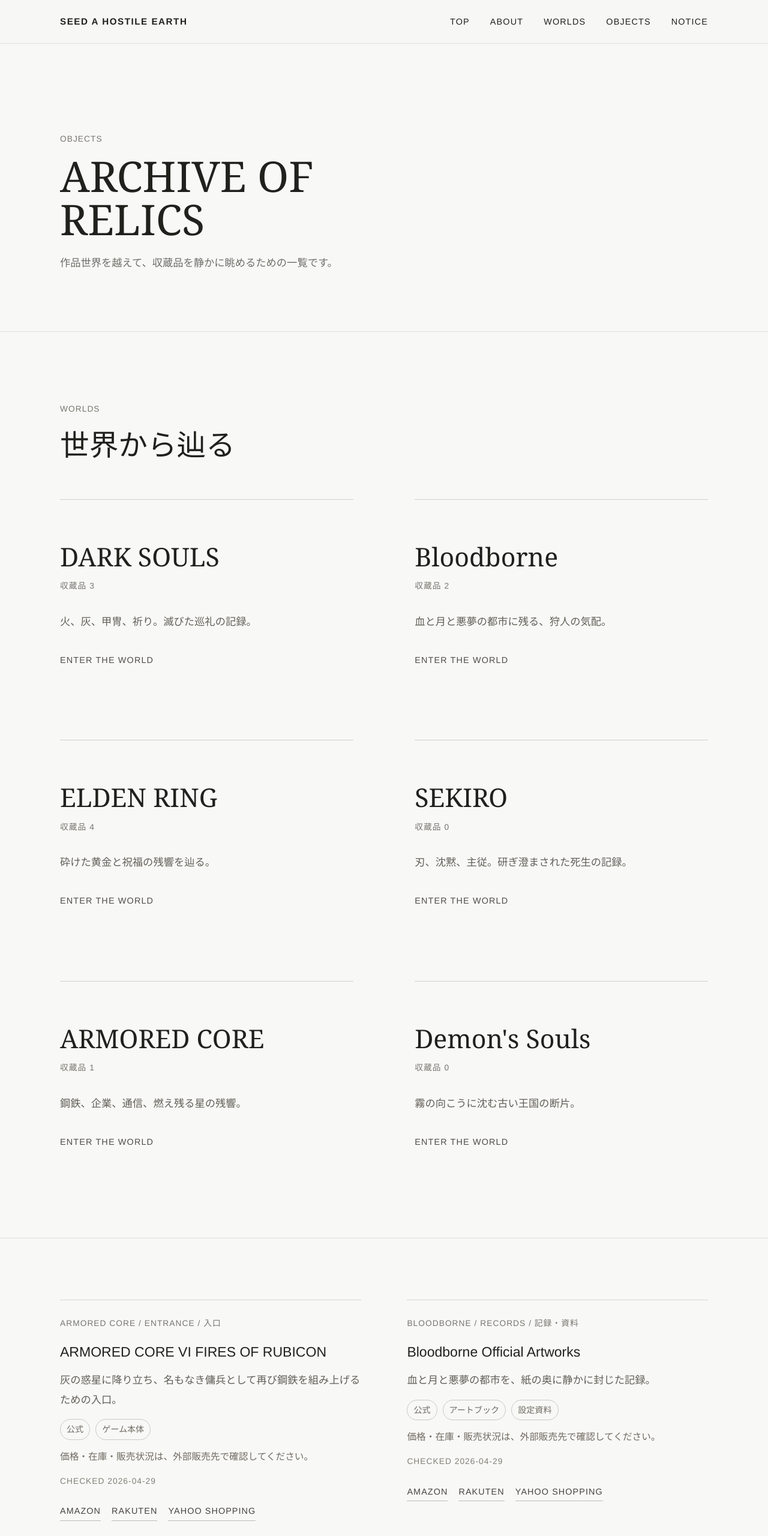
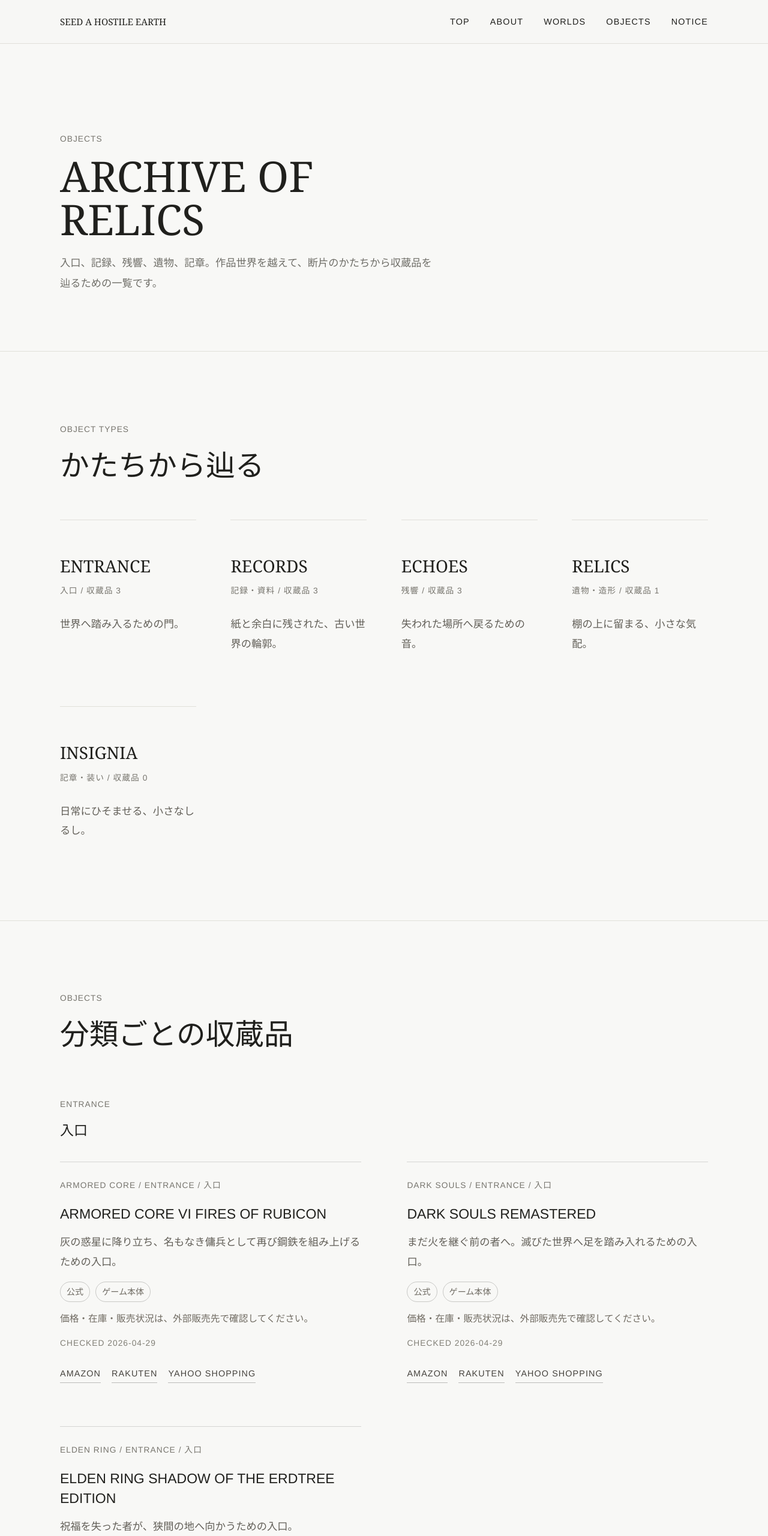
Before and after one commit to ailabgpt0125/from_article, a plain HTML site: page objects/index.html in a window 1280 px wide. Shown: the top 2560 px of the page at 60% size. Drawn offline with Linux system fonts and the light colour scheme.

Commit message:
Save current archive page updates

```diff
--- a/objects/index.html
+++ b/objects/index.html
@@ -30,47 +30,44 @@
       <div class="container">
         <p class="eyebrow">OBJECTS</p>
         <h1>ARCHIVE OF<br>RELICS</h1>
-        <p class="lead">作品世界を越えて、収蔵品を静かに眺めるための一覧です。</p>
+        <p class="lead">入口、記録、残響、遺物、記章。作品世界を越えて、断片のかたちから収蔵品を辿るための一覧です。</p>
       </div>
     </section>
     <section class="section">
       <div class="container">
-        <div class="section-heading"><p class="eyebrow">WORLDS</p><h2>世界から辿る</h2></div>
-        <div class="quiet-grid quiet-grid--worlds"><a class="quiet-card world-card" href="../worlds/dark-souls/">
-    <strong>DARK SOULS</strong>
-    <small>収蔵品 3</small>
-    <p>火、灰、甲冑、祈り。滅びた巡礼の記録。</p>
-    <em>ENTER THE WORLD</em>
-  </a><a class="quiet-card world-card" href="../worlds/bloodborne/">
-    <strong>Bloodborne</strong>
-    <small>収蔵品 2</small>
-    <p>血と月と悪夢の都市に残る、狩人の気配。</p>
-    <em>ENTER THE WORLD</em>
-  </a><a class="quiet-card world-card" href="../worlds/elden-ring/">
-    <strong>ELDEN RING</strong>
-    <small>収蔵品 4</small>
-    <p>砕けた黄金と祝福の残響を辿る。</p>
-    <em>ENTER THE WORLD</em>
-  </a><a class="quiet-card world-card" href="../worlds/sekiro/">
-    <strong>SEKIRO</strong>
-    <small>収蔵品 0</small>
-    <p>刃、沈黙、主従。研ぎ澄まされた死生の記録。</p>
-    <em>ENTER THE WORLD</em>
-  </a><a class="quiet-card world-card" href="../worlds/armored-core/">
-    <strong>ARMORED CORE</strong>
-    <small>収蔵品 1</small>
-    <p>鋼鉄、企業、通信、燃え残る星の残響。</p>
-    <em>ENTER THE WORLD</em>
-  </a><a class="quiet-card world-card" href="../worlds/demons-souls/">
-    <strong>Demon's Souls</strong>
-    <small>収蔵品 0</small>
-    <p>霧の向こうに沈む古い王国の断片。</p>
-    <em>ENTER THE WORLD</em>
+        <div class="section-heading"><p class="eyebrow">OBJECT TYPES</p><h2>かたちから辿る</h2></div>
+        <div class="quiet-grid quiet-grid--types"><a class="quiet-card type-card" href="#entrance">
+    <strong>ENTRANCE</strong>
+    <small>入口 / 収蔵品 3</small>
+    <p>世界へ踏み入るための門。</p>
+  </a><a class="quiet-card type-card" href="#records">
+    <strong>RECORDS</strong>
+    <small>記録・資料 / 収蔵品 3</small>
+    <p>紙と余白に残された、古い世界の輪郭。</p>
+  </a><a class="quiet-card type-card" href="#echoes">
+    <strong>ECHOES</strong>
+    <small>残響 / 収蔵品 3</small>
+    <p>失われた場所へ戻るための音。</p>
+  </a><a class="quiet-card type-card" href="#relics">
+    <strong>RELICS</strong>
+    <small>遺物・造形 / 収蔵品 1</small>
+    <p>棚の上に留まる、小さな気配。</p>
+  </a><a class="quiet-card type-card" href="#insignia">
+    <strong>INSIGNIA</strong>
+    <small>記章・装い / 収蔵品 0</small>
+    <p>日常にひそませる、小さなしるし。</p>
   </a></div>
       </div>
     </section>
     <section class="section">
-      <div class="container"><div class="object-grid" data-product-list="objects"><article class="object-card product-card" data-product-card data-category="games" data-series="ARMORED CORE">
+      <div class="container">
+        <div class="section-heading"><p class="eyebrow">OBJECTS</p><h2>分類ごとの収蔵品</h2></div>
+        <div class="world-type-stack"><section class="object-type-section" id="entrance">
+          <div class="section-heading section-heading--compact">
+            <p class="eyebrow">ENTRANCE</p>
+            <h3>入口</h3>
+          </div>
+          <div class="object-grid" data-product-list="objects-entrance"><article class="object-card product-card" data-product-card data-category="games" data-series="ARMORED CORE">
       <div class="object-card__body">
         <p class="object-world">ARMORED CORE / ENTRANCE / 入口</p>
         <h3>ARMORED CORE VI FIRES OF RUBICON</h3>
@@ -81,7 +78,34 @@
         <div class="object-links" aria-label="External links"><a href="https://www.amazon.co.jp/s?k=ARMORED+CORE+VI+FIRES+OF+RUBICON" target="_blank" rel="nofollow sponsored noopener">Amazon</a><a href="https://search.rakuten.co.jp/search/mall/ARMORED+CORE+VI/" target="_blank" rel="nofollow sponsored noopener">Rakuten</a><a href="https://shopping.yahoo.co.jp/search?p=ARMORED+CORE+VI" target="_blank" rel="nofollow sponsored noopener">Yahoo Shopping</a></div>
       </div>
     </article>
-<article class="object-card product-card" data-product-card data-category="books" data-series="Bloodborne">
+<article class="object-card product-card" data-product-card data-category="games" data-series="DARK SOULS">
+      <div class="object-card__body">
+        <p class="object-world">DARK SOULS / ENTRANCE / 入口</p>
+        <h3>DARK SOULS REMASTERED</h3>
+        <p class="object-description">まだ火を継ぐ前の者へ。滅びた世界へ足を踏み入れるための入口。</p>
+        <div class="tag-list"><span>公式</span><span>ゲーム本体</span></div>
+        <p class="object-note">価格・在庫・販売状況は、外部販売先で確認してください。</p>
+        <p class="object-checked">Checked 2026-04-29</p>
+        <div class="object-links" aria-label="External links"><a href="https://www.amazon.co.jp/s?k=DARK+SOULS+REMASTERED" target="_blank" rel="nofollow sponsored noopener">Amazon</a><a href="https://search.rakuten.co.jp/search/mall/DARK+SOULS+REMASTERED/" target="_blank" rel="nofollow sponsored noopener">Rakuten</a><a href="https://shopping.yahoo.co.jp/search?p=DARK+SOULS+REMASTERED" target="_blank" rel="nofollow sponsored noopener">Yahoo Shopping</a></div>
+      </div>
+    </article>
+<article class="object-card product-card" data-product-card data-category="games" data-series="ELDEN RING">
+      <div class="object-card__body">
+        <p class="object-world">ELDEN RING / ENTRANCE / 入口</p>
+        <h3>ELDEN RING SHADOW OF THE ERDTREE EDITION</h3>
+        <p class="object-description">祝福を失った者が、狭間の地へ向かうための入口。</p>
+        <div class="tag-list"><span>公式</span><span>ゲーム本体</span><span>完全版</span></div>
+        <p class="object-note">価格・在庫・販売状況は、外部販売先で確認してください。</p>
+        <p class="object-checked">Checked 2026-04-29</p>
+        <div class="object-links" aria-label="External links"><a href="https://www.amazon.co.jp/s?k=ELDEN+RING+SHADOW+OF+THE+ERDTREE+EDITION" target="_blank" rel="nofollow sponsored noopener">Amazon</a><a href="https://search.rakuten.co.jp/search/mall/ELDEN+RING+SHADOW+OF+THE+ERDTREE+EDITION/" target="_blank" rel="nofollow sponsored noopener">Rakuten</a><a href="https://shopping.yahoo.co.jp/search?p=ELDEN+RING+SHADOW+OF+THE+ERDTREE+EDITION" target="_blank" rel="nofollow sponsored noopener">Yahoo Shopping</a></div>
+      </div>
+    </article></div>
+        </section><section class="object-type-section" id="records">
+          <div class="section-heading section-heading--compact">
+            <p class="eyebrow">RECORDS</p>
+            <h3>記録・資料</h3>
+          </div>
+          <div class="object-grid" data-product-list="objects-records"><article class="object-card product-card" data-product-card data-category="books" data-series="Bloodborne">
       <div class="object-card__body">
         <p class="object-world">Bloodborne / RECORDS / 記録・資料</p>
         <h3>Bloodborne Official Artworks</h3>
@@ -113,8 +137,13 @@
         <p class="object-checked">Checked 2026-04-29</p>
         <div class="object-links" aria-label="External links"><a href="https://www.amazon.co.jp/s?k=ELDEN+RING+OFFICIAL+ART+BOOK" target="_blank" rel="nofollow sponsored noopener">Amazon</a><a href="https://search.rakuten.co.jp/search/mall/ELDEN+RING+OFFICIAL+ART+BOOK/" target="_blank" rel="nofollow sponsored noopener">Rakuten</a><a href="https://shopping.yahoo.co.jp/search?p=ELDEN+RING+OFFICIAL+ART+BOOK" target="_blank" rel="nofollow sponsored noopener">Yahoo Shopping</a></div>
       </div>
-    </article>
-<article class="object-card product-card" data-product-card data-category="soundtracks" data-series="Bloodborne">
+    </article></div>
+        </section><section class="object-type-section" id="echoes">
+          <div class="section-heading section-heading--compact">
+            <p class="eyebrow">ECHOES</p>
+            <h3>残響</h3>
+          </div>
+          <div class="object-grid" data-product-list="objects-echoes"><article class="object-card product-card" data-product-card data-category="soundtracks" data-series="Bloodborne">
       <div class="object-card__body">
         <p class="object-world">Bloodborne / ECHOES / 残響</p>
         <h3>Bloodborne Original Soundtrack</h3>
@@ -146,8 +175,13 @@
         <p class="object-checked">Checked 2026-04-29</p>
         <div class="object-links" aria-label="External links"><a href="https://www.amazon.co.jp/s?k=ELDEN+RING+Original+Soundtrack" target="_blank" rel="nofollow sponsored noopener">Amazon</a><a href="https://search.rakuten.co.jp/search/mall/ELDEN+RING+Original+Soundtrack/" target="_blank" rel="nofollow sponsored noopener">Rakuten</a><a href="https://shopping.yahoo.co.jp/search?p=ELDEN+RING+Original+Soundtrack" target="_blank" rel="nofollow sponsored noopener">Yahoo Shopping</a></div>
       </div>
-    </article>
-<article class="object-card product-card" data-product-card data-category="figures" data-series="ELDEN RING">
+    </article></div>
+        </section><section class="object-type-section" id="relics">
+          <div class="section-heading section-heading--compact">
+            <p class="eyebrow">RELICS</p>
+            <h3>遺物・造形</h3>
+          </div>
+          <div class="object-grid" data-product-list="objects-relics"><article class="object-card product-card" data-product-card data-category="figures" data-series="ELDEN RING">
       <div class="object-card__body">
         <p class="object-world">ELDEN RING / RELICS / 遺物・造形</p>
         <h3>figma ELDEN RING 狼の戦鬼</h3>
@@ -157,29 +191,15 @@
         <p class="object-checked">Checked 2026-04-29</p>
         <div class="object-links" aria-label="External links"><a href="https://www.amazon.co.jp/s?k=figma+ELDEN+RING" target="_blank" rel="nofollow sponsored noopener">Amazon</a><a href="https://search.rakuten.co.jp/search/mall/figma+ELDEN+RING/" target="_blank" rel="nofollow sponsored noopener">Rakuten</a><a href="https://shopping.yahoo.co.jp/search?p=figma+ELDEN+RING" target="_blank" rel="nofollow sponsored noopener">Yahoo Shopping</a></div>
       </div>
-    </article>
-<article class="object-card product-card" data-product-card data-category="games" data-series="DARK SOULS">
-      <div class="object-card__body">
-        <p class="object-world">DARK SOULS / ENTRANCE / 入口</p>
-        <h3>DARK SOULS REMASTERED</h3>
-        <p class="object-description">まだ火を継ぐ前の者へ。滅びた世界へ足を踏み入れるための入口。</p>
-        <div class="tag-list"><span>公式</span><span>ゲーム本体</span></div>
-        <p class="object-note">価格・在庫・販売状況は、外部販売先で確認してください。</p>
-        <p class="object-checked">Checked 2026-04-29</p>
-        <div class="object-links" aria-label="External links"><a href="https://www.amazon.co.jp/s?k=DARK+SOULS+REMASTERED" target="_blank" rel="nofollow sponsored noopener">Amazon</a><a href="https://search.rakuten.co.jp/search/mall/DARK+SOULS+REMASTERED/" target="_blank" rel="nofollow sponsored noopener">Rakuten</a><a href="https://shopping.yahoo.co.jp/search?p=DARK+SOULS+REMASTERED" target="_blank" rel="nofollow sponsored noopener">Yahoo Shopping</a></div>
+    </article></div>
+        </section><section class="object-type-section" id="insignia">
+          <div class="section-heading section-heading--compact">
+            <p class="eyebrow">INSIGNIA</p>
+            <h3>記章・装い</h3>
+          </div>
+          <div class="object-grid" data-product-list="objects-insignia"><p class="notice">この展示室には、まだ公開できる収蔵品がありません。</p></div>
+        </section></div>
       </div>
-    </article>
-<article class="object-card product-card" data-product-card data-category="games" data-series="ELDEN RING">
-      <div class="object-card__body">
-        <p class="object-world">ELDEN RING / ENTRANCE / 入口</p>
-        <h3>ELDEN RING SHADOW OF THE ERDTREE EDITION</h3>
-        <p class="object-description">祝福を失った者が、狭間の地へ向かうための入口。</p>
-        <div class="tag-list"><span>公式</span><span>ゲーム本体</span><span>完全版</span></div>
-        <p class="object-note">価格・在庫・販売状況は、外部販売先で確認してください。</p>
-        <p class="object-checked">Checked 2026-04-29</p>
-        <div class="object-links" aria-label="External links"><a href="https://www.amazon.co.jp/s?k=ELDEN+RING+SHADOW+OF+THE+ERDTREE+EDITION" target="_blank" rel="nofollow sponsored noopener">Amazon</a><a href="https://search.rakuten.co.jp/search/mall/ELDEN+RING+SHADOW+OF+THE+ERDTREE+EDITION/" target="_blank" rel="nofollow sponsored noopener">Rakuten</a><a href="https://shopping.yahoo.co.jp/search?p=ELDEN+RING+SHADOW+OF+THE+ERDTREE+EDITION" target="_blank" rel="nofollow sponsored noopener">Yahoo Shopping</a></div>
-      </div>
-    </article></div></div>
     </section>
   </main>
   <footer class="site-footer">
--- a/style.css
+++ b/style.css
@@ -61,9 +61,10 @@
 }
 
 .site-name {
-  font-size: 0.78rem;
-  font-weight: 600;
-  letter-spacing: 0.18em;
+  font-family: Georgia, "Times New Roman", serif;
+  font-size: 0.98rem;
+  font-weight: 400;
+  letter-spacing: 0;
   text-decoration: none;
 }
 
@@ -726,7 +727,7 @@
 
 .site-name {
   font-size: 0.95rem;
-  letter-spacing: 0.1em;
+  letter-spacing: 0;
 }
 
 .site-nav a,
```
Also changed, not shown: about/index.html (+13 -5 lines), index.html (+2 -2 lines), scripts/build.js (+43 -10 lines), worlds/index.html (+5 -2 lines).
